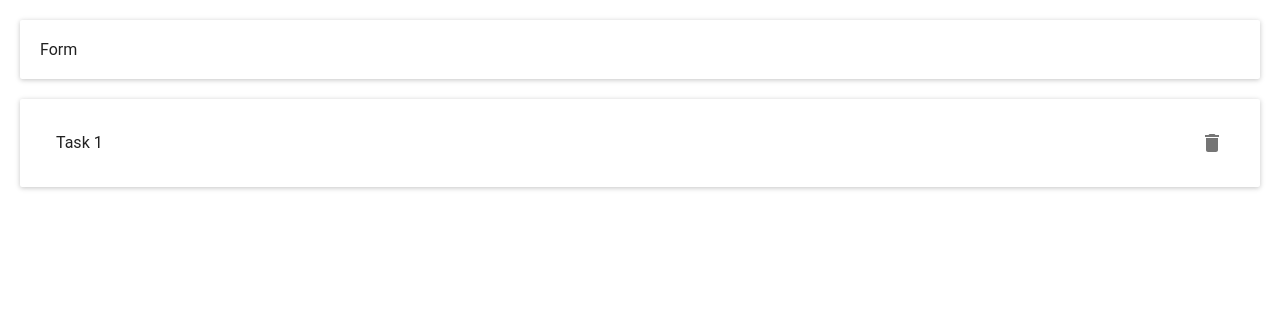
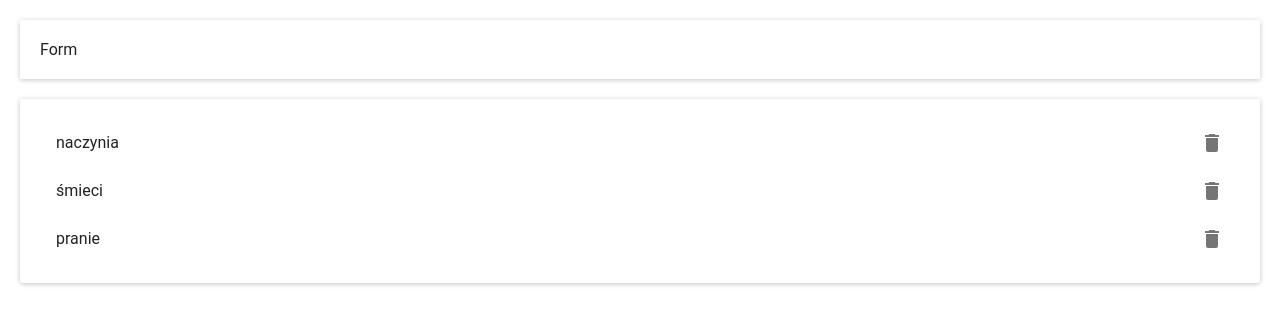
Before and after one commit to agataokolska/to-do-list-app, a React (Create React App) app: page / in a window 1280 px wide. Shown: the top 324 px of the page. Built offline with nearby package versions, Linux system fonts and the light colour scheme.

Commit message:
passing tasks state by props from ToDo component, by List to Task

```diff
--- a/src/components/ToDo/List.js
+++ b/src/components/ToDo/List.js
@@ -3,7 +3,7 @@ import Task from './Task'
 
 const List = (props) => (
     <div>
-        <Task/>
+        {props.tasks.map(task => <Task name={task.name}/>)}
     </div>
 )
 
--- a/src/components/ToDo/Task.js
+++ b/src/components/ToDo/Task.js
@@ -4,7 +4,7 @@ import Delete from 'material-ui/svg-icons/action/delete'
 
 const Task = (props) => (
     <MenuItem
-    primaryText={'Task 1'}
+    primaryText={props.name}
     rightIcon={<Delete onClick={()=>alert('click')} />}
     />
 )
--- a/src/components/ToDo/ToDo.js
+++ b/src/components/ToDo/ToDo.js
@@ -4,14 +4,22 @@ import List from './List'
 import Container from '../Container'
 
 class ToDo extends React.Component {
+    state = {
+        tasks: [
+            { name: 'naczynia', uid: '1234' },
+            { name: 'śmieci', uid: '2345' },
+            { name: 'pranie', uid: '3456' }
+        ]
+    }
     render() {
         return (
             <div>
                 <Container>
-                <Form />
+                    <Form />
                 </Container>
                 <Container>
-                <List />
+                    <List
+                        tasks={this.state.tasks} />
                 </Container>
             </div>
         )
```
